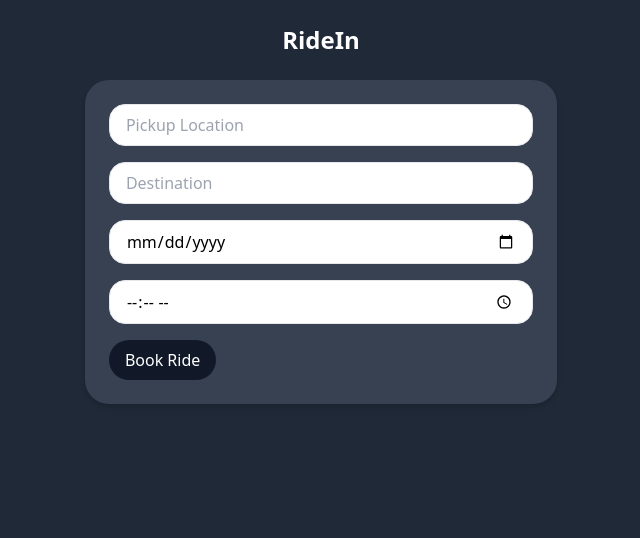
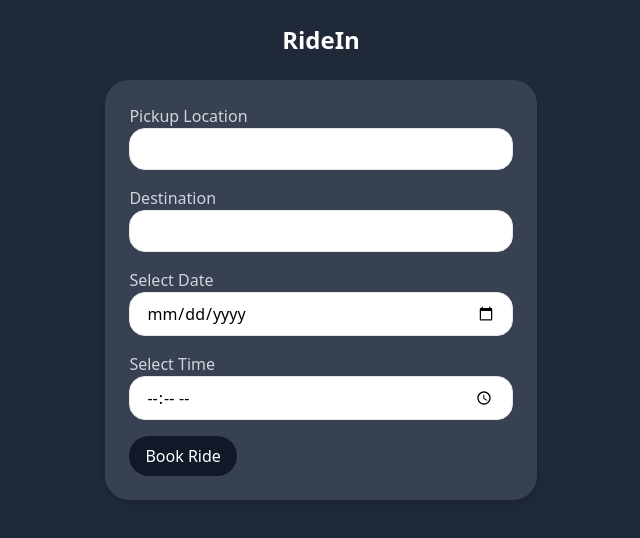
Before and after one commit to Johnfavour/Ride-Booking, a React (Vite) app: page / in a window 1280 px wide. Shown: the top 538 px of the page, without its empty margins (319-959 px from the left). Built offline with nearby package versions, Linux system fonts and the light colour scheme.

Commit message:
improving form accessibility

```diff
--- a/src/components/BookingForm.jsx
+++ b/src/components/BookingForm.jsx
@@ -151,10 +151,10 @@ const BookingForm = ({ handleSubmit }) => {
           className="bg-gray-700 p-6 rounded-3xl shadow-md space-y-4"
         >
           <div>
+          <label className="text-gray-300 mb-1">Pickup Location</label>
             <input
               type="text"
               id="pickup"
-              placeholder="Pickup Location"
               value={pickup}
               onChange={(e) => setPickup(e.target.value)}
               className="border rounded-2xl px-4 py-2 w-full"
@@ -162,17 +162,36 @@ const BookingForm = ({ handleSubmit }) => {
           </div>
 
           <div>
+          <label className="text-gray-300 mb-1">Destination</label>
             <input
               type="text"
               id="destination"
-              placeholder="Destination"
               value={destination}
               onChange={(e) => setDestination(e.target.value)}
               className="border rounded-2xl px-4 py-2 w-full"
             />
           </div>
+            <div className="mb-4">
+                <label className="text-gray-300 mb-1">Select Date</label>
+                <input
+                    type="date"
+                    value={date}
+                    onChange={(e) => setDate(e.target.value)}
+                    className="border rounded-2xl px-4 py-2 w-full cursor-pointer" // Add cursor-pointer for visual feedback
+                />
+                </div>
 
-          <input
+                <div className="mb-4">
+                <label className="text-gray-300 mb-1">Select Time</label>
+                <input
+                    type="time"
+                    value={time}
+                    onChange={(e) => setTime(e.target.value)}
+                    className="border rounded-2xl px-4 py-2 w-full cursor-pointer" // Add cursor-pointer for visual feedback
+                />
+                </div>
+
+           {/* <input
             type="date"
             value={date}
             onChange={(e) => setDate(e.target.value)}
@@ -183,7 +202,7 @@ const BookingForm = ({ handleSubmit }) => {
             value={time}
             onChange={(e) => setTime(e.target.value)}
             className="border rounded-2xl px-4 py-2 w-full"
-          />
+          />  */}
           <button
             type="submit"
             className="bg-gray-900 text-white px-4 py-2 rounded-full"
```
